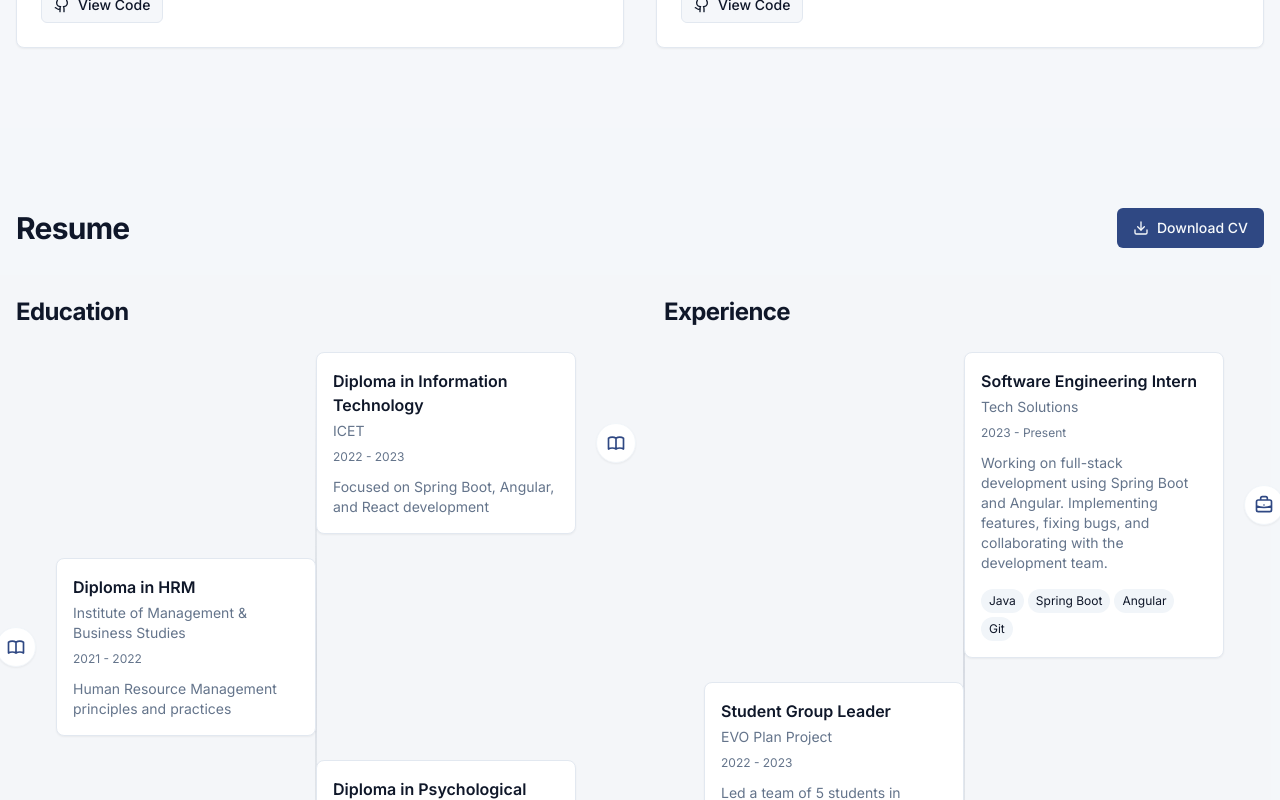
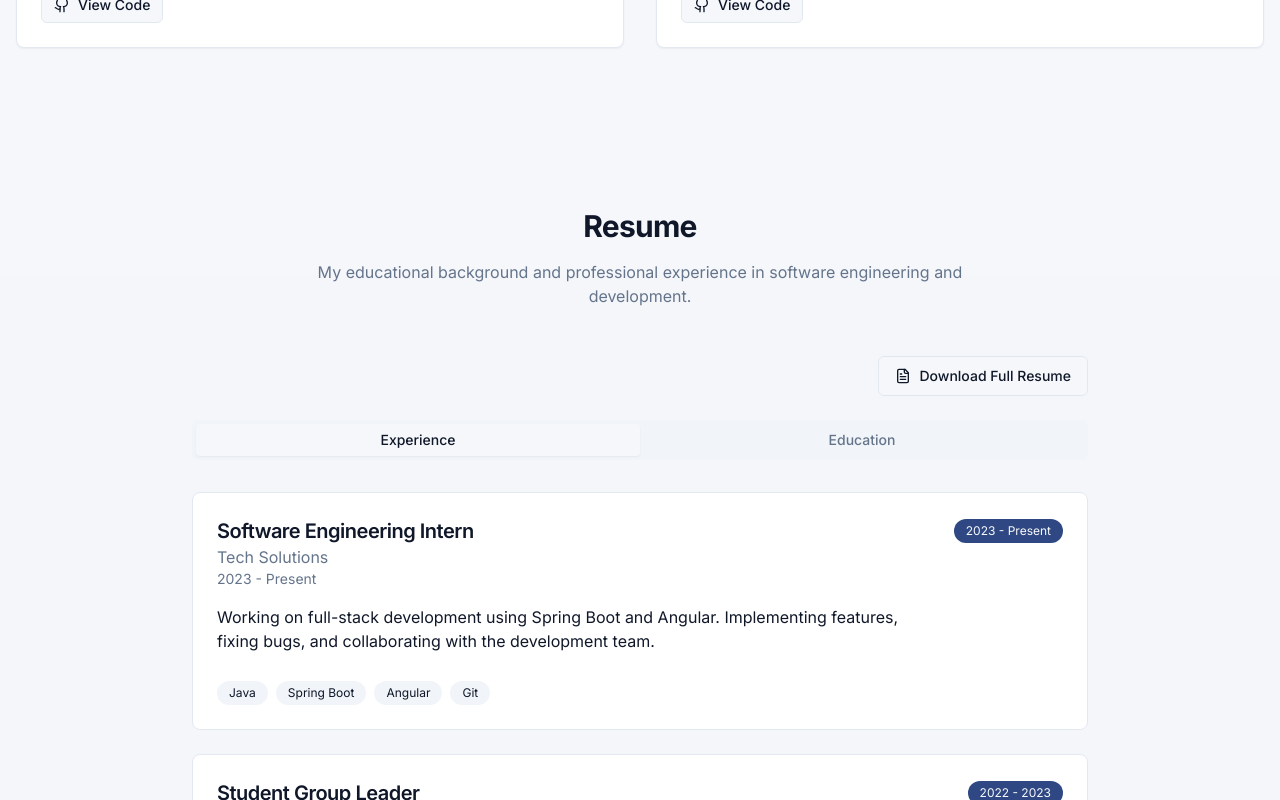
Before and after one commit to kaveeshaSanjana/kaveesha-portfolio-builder, a React (Vite) app: page / in a window 1280 px wide. Shown: the part 2520-3320 px from the top of the page. Built offline with nearby package versions, Linux system fonts and the light colour scheme.

Commit message:
Refactor: Resume section
Refactor the resume section to use a different approach.

```diff
--- a/src/components/sections/Resume.tsx
+++ b/src/components/sections/Resume.tsx
@@ -1,7 +1,7 @@
 
 import { Button } from "@/components/ui/button";
-import { Card, CardContent } from "@/components/ui/card";
-import { Download } from "lucide-react";
+import { Download, FileText } from "lucide-react";
+import { Tabs, TabsContent, TabsList, TabsTrigger } from "@/components/ui/tabs";
 
 export function Resume() {
   const education = [
@@ -50,115 +50,80 @@ export function Resume() {
   ];
 
   return (
-    <section id="resume" className="py-20 bg-secondary/30">
+    <section id="resume" className="py-20 bg-secondary/10">
       <div className="container mx-auto px-4">
-        <div className="flex flex-col md:flex-row justify-between items-center mb-12">
-          <h2 className="text-3xl font-bold">Resume</h2>
-          <Button asChild className="mt-4 md:mt-0 flex items-center gap-2">
+        <div className="text-center mb-12">
+          <h2 className="text-3xl font-bold mb-4">Resume</h2>
+          <p className="text-muted-foreground max-w-2xl mx-auto">
+            My educational background and professional experience in software engineering and development.
+          </p>
+        </div>
+
+        <div className="max-w-4xl mx-auto">
+          <div className="flex justify-end mb-6">
+            <Button asChild variant="outline" className="flex items-center gap-2">
               <a href="/kaveesha_resume.pdf" download>
-              <Download className="h-4 w-4" /> Download CV
+                <FileText className="h-4 w-4" /> Download Full Resume
               </a>
             </Button>
           </div>
 
-        <div className="grid grid-cols-1 lg:grid-cols-2 gap-12">
+          <Tabs defaultValue="experience" className="w-full">
+            <TabsList className="grid w-full grid-cols-2 mb-8">
+              <TabsTrigger value="experience">Experience</TabsTrigger>
+              <TabsTrigger value="education">Education</TabsTrigger>
+            </TabsList>
+
+            <TabsContent value="experience" className="space-y-6">
+              {experience.map((item) => (
+                <div key={item.id} className="border border-border rounded-lg p-6 bg-card transition-all hover:shadow-md">
+                  <div className="flex flex-col md:flex-row md:items-start md:justify-between gap-4">
                     <div>
-            <h3 className="text-2xl font-bold mb-6">Education</h3>
-            <div className="space-y-6 relative before:absolute before:inset-0 before:ml-5 before:-translate-x-px md:before:mx-auto md:before:translate-x-0 before:h-full before:w-0.5 before:bg-gradient-to-b before:from-transparent before:via-muted-foreground/20 before:to-transparent">
-              {education.map((item, index) => (
-                <div
-                  key={item.id}
-                  className="relative flex items-center justify-between md:justify-normal md:odd:flex-row-reverse group"
-                >
-                  <div className="flex items-center justify-center w-10 h-10 rounded-full border border-muted bg-card shadow-sm group-odd:md:translate-x-1/2 group-even:md:-translate-x-1/2">
-                    <svg
-                      className="h-5 w-5 text-primary"
-                      fill="none"
-                      viewBox="0 0 24 24"
-                      stroke="currentColor"
-                    >
-                      <path
-                        strokeLinecap="round"
-                        strokeLinejoin="round"
-                        strokeWidth={2}
-                        d="M12 6.253v13m0-13C10.832 5.477 9.246 5 7.5 5S4.168 5.477 3 6.253v13C4.168 18.477 5.754 18 7.5 18s3.332.477 4.5 1.253m0-13C13.168 5.477 14.754 5 16.5 5c1.747 0 3.332.477 4.5 1.253v13C19.832 18.477 18.247 18 16.5 18c-1.746 0-3.332.477-4.5 1.253"
-                      />
-                    </svg>
+                      <h3 className="text-xl font-semibold">{item.position}</h3>
+                      <p className="text-muted-foreground">{item.company}</p>
+                      <p className="text-sm text-muted-foreground mb-4">{item.period}</p>
+                      <p className="mb-4">{item.description}</p>
                     </div>
-                  <Card className="w-[calc(100%-4rem)] md:w-[calc(50%-2.5rem)] shadow-sm">
-                    <CardContent className="p-4">
-                      <div className="mb-1">
-                        <span className="font-semibold">{item.degree}</span>
-                      </div>
-                      <div className="mb-2 text-sm text-muted-foreground">
-                        {item.institution}
-                      </div>
-                      <div className="mb-3 text-xs text-muted-foreground">
+                    <div className="shrink-0">
+                      <span className="inline-block rounded-full bg-primary px-3 py-1 text-xs text-primary-foreground">
                         {item.period}
-                      </div>
-                      <p className="text-sm text-muted-foreground">
-                        {item.description}
-                      </p>
-                    </CardContent>
-                  </Card>
-                </div>
-              ))}
+                      </span>
                     </div>
                   </div>
-
-          <div>
-            <h3 className="text-2xl font-bold mb-6">Experience</h3>
-            <div className="space-y-6 relative before:absolute before:inset-0 before:ml-5 before:-translate-x-px md:before:mx-auto md:before:translate-x-0 before:h-full before:w-0.5 before:bg-gradient-to-b before:from-transparent before:via-muted-foreground/20 before:to-transparent">
-              {experience.map((item, index) => (
-                <div
-                  key={item.id}
-                  className="relative flex items-center justify-between md:justify-normal md:odd:flex-row-reverse group"
-                >
-                  <div className="flex items-center justify-center w-10 h-10 rounded-full border border-muted bg-card shadow-sm group-odd:md:translate-x-1/2 group-even:md:-translate-x-1/2">
-                    <svg
-                      className="h-5 w-5 text-primary"
-                      fill="none"
-                      viewBox="0 0 24 24"
-                      stroke="currentColor"
-                    >
-                      <path
-                        strokeLinecap="round"
-                        strokeLinejoin="round"
-                        strokeWidth={2}
-                        d="M21 13.255A23.931 23.931 0 0112 15c-3.183 0-6.22-.62-9-1.745M16 6V4a2 2 0 00-2-2h-4a2 2 0 00-2 2v2m4 6h.01M5 20h14a2 2 0 002-2V8a2 2 0 00-2-2H5a2 2 0 00-2 2v10a2 2 0 002 2z"
-                      />
-                    </svg>
-                  </div>
-                  <Card className="w-[calc(100%-4rem)] md:w-[calc(50%-2.5rem)] shadow-sm">
-                    <CardContent className="p-4">
-                      <div className="mb-1">
-                        <span className="font-semibold">{item.position}</span>
-                      </div>
-                      <div className="mb-2 text-sm text-muted-foreground">
-                        {item.company}
-                      </div>
-                      <div className="mb-3 text-xs text-muted-foreground">
-                        {item.period}
-                      </div>
-                      <p className="text-sm text-muted-foreground mb-4">
-                        {item.description}
-                      </p>
-                      <div className="flex flex-wrap gap-1">
+                  <div className="flex flex-wrap gap-2 mt-3">
                     {item.technologies.map((tech) => (
                       <span
                         key={tech}
-                            className="text-xs px-2 py-1 rounded-full bg-secondary"
+                        className="text-xs px-3 py-1 rounded-full bg-secondary"
                       >
                         {tech}
                       </span>
                     ))}
                   </div>
-                    </CardContent>
-                  </Card>
                 </div>
               ))}
+            </TabsContent>
+
+            <TabsContent value="education" className="space-y-6">
+              {education.map((item) => (
+                <div key={item.id} className="border border-border rounded-lg p-6 bg-card transition-all hover:shadow-md">
+                  <div className="flex flex-col md:flex-row md:items-start md:justify-between gap-4">
+                    <div>
+                      <h3 className="text-xl font-semibold">{item.degree}</h3>
+                      <p className="text-muted-foreground">{item.institution}</p>
+                      <p className="text-sm text-muted-foreground mb-4">{item.period}</p>
+                      <p>{item.description}</p>
+                    </div>
+                    <div className="shrink-0">
+                      <span className="inline-block rounded-full bg-primary px-3 py-1 text-xs text-primary-foreground">
+                        {item.period}
+                      </span>
                     </div>
                   </div>
+                </div>
+              ))}
+            </TabsContent>
+          </Tabs>
         </div>
       </div>
     </section>
```
Lines whose indentation alone changed are shown as unchanged.
